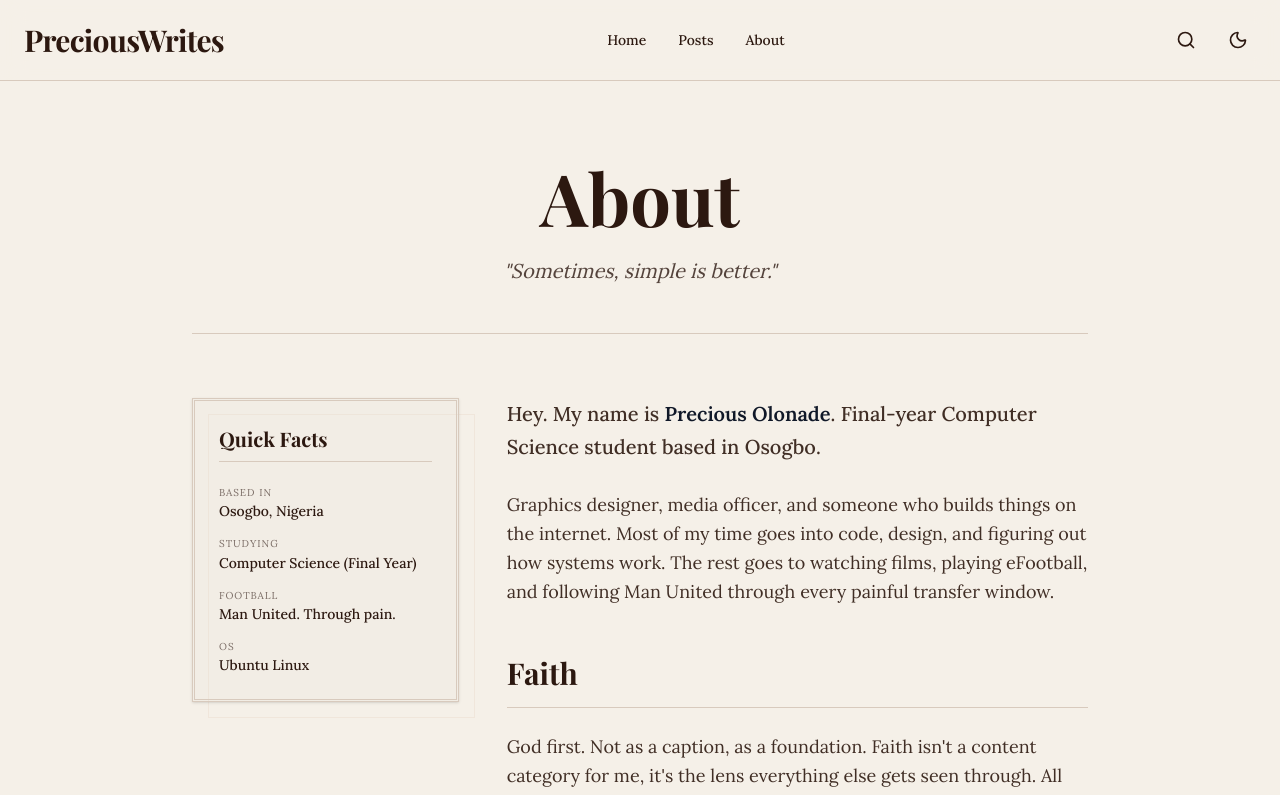
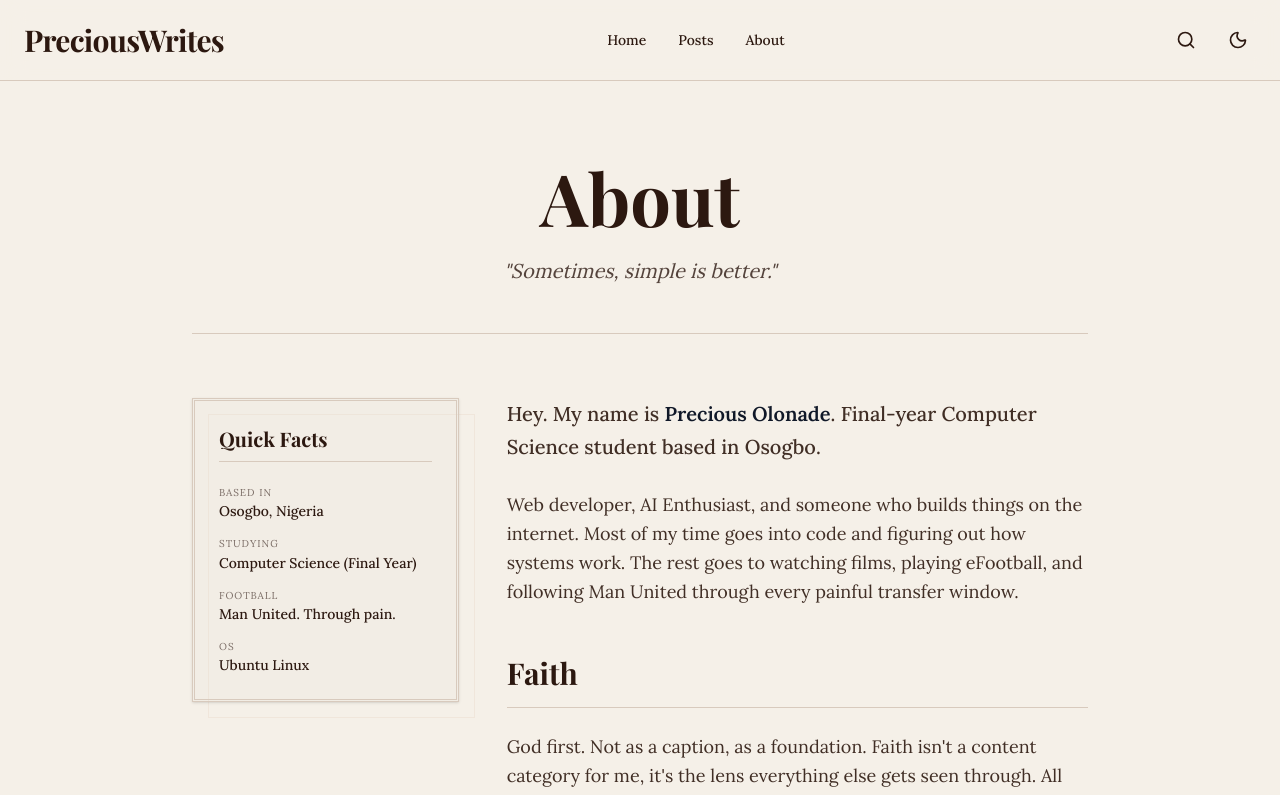
Before and after one commit to preshdevops/preciouswrites, a Next.js app: page /about in a window 1280 px wide. Shown: the top 795 px of the page. Built offline with nearby package versions, Linux system fonts and the light colour scheme; a web font is replaced by a local one.

Commit message:
profile changes

```diff
--- a/src/app/about/page.jsx
+++ b/src/app/about/page.jsx
@@ -51,7 +51,7 @@ export default function About() {
               Hey. My name is <strong>Precious Olonade</strong>. Final-year Computer Science student based in Osogbo.
             </p>
             <p>
-              Graphics designer, media officer, and someone who builds things on the internet. Most of my time goes into code, design, and figuring out how systems work. The rest goes to watching films, playing eFootball, and following Man United through every painful transfer window.
+              Web developer, AI Enthusiast, and someone who builds things on the internet. Most of my time goes into code and figuring out how systems work. The rest goes to watching films, playing eFootball, and following Man United through every painful transfer window.
             </p>
 
             <h2 className="text-3xl mt-12 mb-6 border-b border-border pb-4 font-serif">Faith</h2>
--- a/src/app/blog/[slug]/page.jsx
+++ b/src/app/blog/[slug]/page.jsx
@@ -106,7 +106,7 @@ export default async function SinglePost({ params }) {
           <div>
             <h3 className="font-serif text-2xl font-bold text-primary mb-2">About the Author</h3>
             <p className="font-sans text-foreground/80 leading-relaxed mb-4 text-sm">
-              Precious Olonade. Final-year CS student, graphics designer, and builder based in Osogbo, Nigeria. Writes about faith, football, film, tech, and life.
+              Precious Olonade. Final-year CS student, web developer and builder based in Osogbo, Nigeria. Writes about faith, football, film, tech, and life.
             </p>
             <Link href="/about" className="text-accent font-sans font-medium hover:text-primary transition-colors text-sm underline underline-offset-4">
               Read full bio
```
